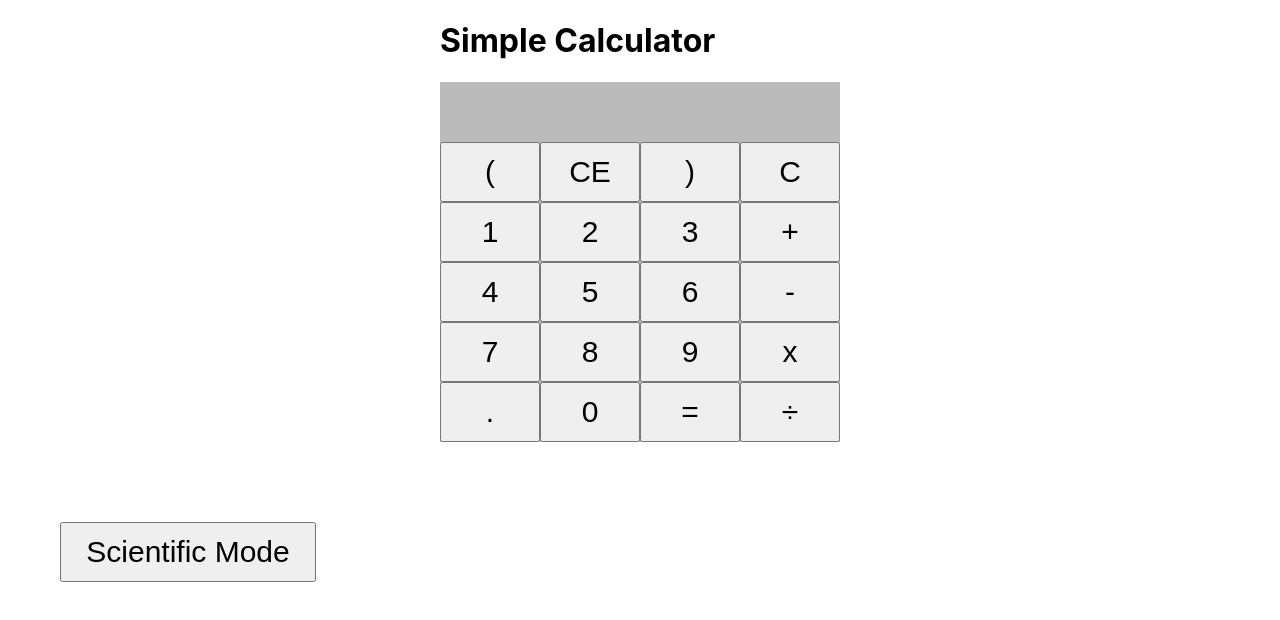
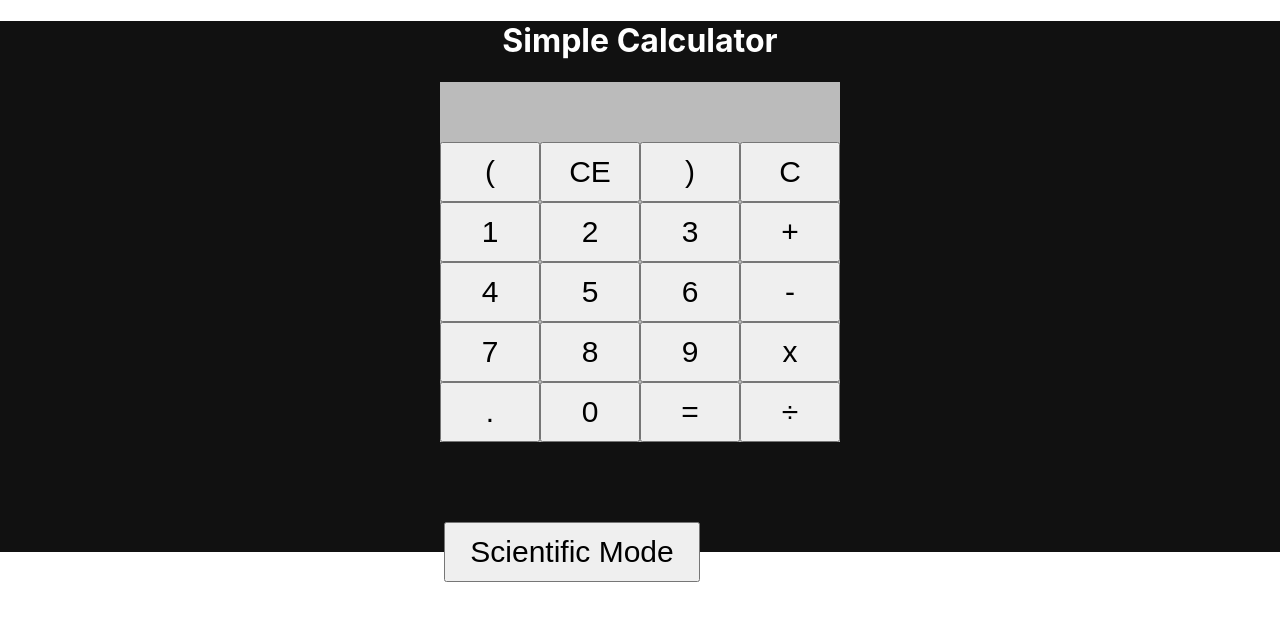
Before and after one commit to BinkitaTiwari/React-Calculator, a React (Create React App) app: page / in a window 1280 px wide. Shown: the top 620 px of the page. Built offline with nearby package versions, Linux system fonts and the light colour scheme.

Commit message:
statically changing between light and dark mode

```diff
--- a/package.json
+++ b/package.json
@@ -6,6 +6,7 @@
     "@testing-library/jest-dom": "^5.11.4",
     "@testing-library/react": "^11.1.0",
     "@testing-library/user-event": "^12.1.10",
+    "node-sass": "^5.0.0",
     "react": "^17.0.1",
     "react-dark-mode-toggle": "0.0.10",
     "react-dom": "^17.0.1",
--- a/src/App.css
+++ b/src/App.css
@@ -1,5 +1,9 @@
 .App {
   text-align: center;
+  background: var(--theme-page-background);
+  color: var(--theme-page-text);
+
+
 }
 
 .result {
@@ -22,6 +26,7 @@
 .button {
   display: block;
   background-color: #bbb;
+
 }
 
 button {
--- a/src/App.js
+++ b/src/App.js
@@ -2,8 +2,8 @@ import React, { Component } from 'react';
 import './App.css';
 import ResultComponent from './Components/ResultComponent';
 import KeyPad from "./Components/keyPad";
-//import DarkModeToggle from "react-dark-mode-toggle";
 import Button1 from "./Components/Button";
+import './Styles/Theme.css';
 
 
 class App extends Component {
@@ -12,7 +12,9 @@ class App extends Component {
 
         this.state = {
             result: " ",
-            isShowing:false
+            isShowing:false,
+            theme: 'dark'
+
         }
     }
 
@@ -88,18 +90,23 @@ class App extends Component {
 
     }
 
+
+
     render() {
         return (
-            <div>
+            <div className={`App ${this.state.theme}`}>
+
                 <div className="calculator-body">
                     <h1>Simple Calculator</h1>
                     <ResultComponent result={this.state.result}/>
                     <KeyPad onClick={this.onClick}/>
                 </div>
+
                 <div className="container">
-                {this.state.isShowing && <Button1 onClick={this.onClick}/>}<br/>
-                <button onClick={this.handleClick}>Scientific Mode</button>
+                    {this.state.isShowing && <Button1 onClick={this.onClick}/>}<br/>
+                    <button onClick={this.handleClick}>Scientific Mode</button>
                 </div>
+
 
 
             </div>
--- /dev/null
+++ b/src/Styles/Theme.css
@@ -0,0 +1,11 @@
+.light {
+    --theme-color: #A80000;
+    --theme-page-background: #FFF;
+    --theme-page-text: #111;
+}
+
+.dark {
+    --theme-color: #0000A8;
+    --theme-page-background: #111;
+    --theme-page-text: #FFF;
+}
```
Also changed, not shown: 2 other files (tests, documents, lock files or other folders).
